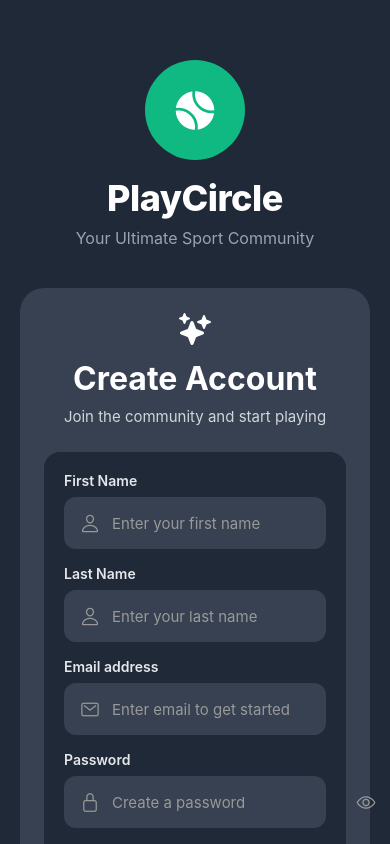
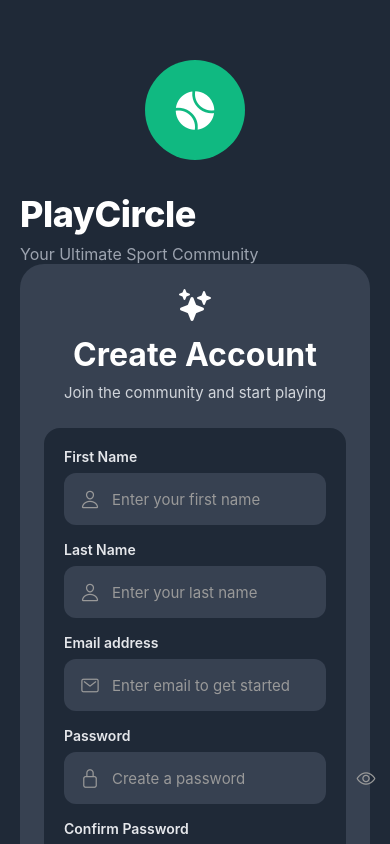
Before and after one commit to bluebillshtml/playcircle, a React Native app: screen /SignUp in a window 390 px wide. Built offline with nearby package versions, Linux system fonts and the light colour scheme.

Commit message:
AnimationsAdded

```diff
--- a/src/screens/SignUpScreen.js
+++ b/src/screens/SignUpScreen.js
@@ -30,22 +30,62 @@ export default function SignUpScreen({ navigation }) {
   const { signUp } = useAuth();
 
   const fadeAnim = useRef(new Animated.Value(0)).current;
-  const slideAnim = useRef(new Animated.Value(30)).current;
+  const slideAnim = useRef(new Animated.Value(50)).current;
+  const logoScale = useRef(new Animated.Value(0.8)).current;
+  const logoRotate = useRef(new Animated.Value(0)).current;
+  const cardScale = useRef(new Animated.Value(0.95)).current;
+  const inputAnims = useRef([...Array(5)].map(() => new Animated.Value(0))).current;
 
   useEffect(() => {
+    // Logo entrance animation
+    Animated.sequence([
+      Animated.parallel([
+        Animated.spring(logoScale, {
+          toValue: 1,
+          tension: 40,
+          friction: 7,
+          useNativeDriver: true,
+        }),
+        Animated.timing(logoRotate, {
+          toValue: 1,
+          duration: 800,
+          useNativeDriver: true,
+        }),
+      ]),
+      // Main content animation
       Animated.parallel([
         Animated.timing(fadeAnim, {
           toValue: 1,
-        duration: 600,
+          duration: 400,
           useNativeDriver: true,
         }),
         Animated.spring(slideAnim, {
           toValue: 0,
-        tension: 50,
+          tension: 40,
           friction: 8,
           useNativeDriver: true,
         }),
+        Animated.spring(cardScale, {
+          toValue: 1,
+          tension: 50,
+          friction: 7,
+          useNativeDriver: true,
+        }),
+      ]),
     ]).start();
+
+    // Stagger input animations
+    Animated.stagger(
+      80,
+      inputAnims.map((anim) =>
+        Animated.spring(anim, {
+          toValue: 1,
+          tension: 50,
+          friction: 7,
+          useNativeDriver: true,
+        })
+      )
+    ).start();
   }, []);
 
   const handleSignUp = async () => {
@@ -108,28 +148,76 @@ export default function SignUpScreen({ navigation }) {
             ]}
           >
             {/* Logo */}
-            <View style={styles.logoContainer}>
+            <Animated.View
+              style={[
+                styles.logoContainer,
+                {
+                  opacity: fadeAnim,
+                  transform: [
+                    { scale: logoScale },
+                    {
+                      rotate: logoRotate.interpolate({
+                        inputRange: [0, 1],
+                        outputRange: ['0deg', '360deg'],
+                      }),
+                    },
+                  ],
+                },
+              ]}
+            >
               <View style={styles.iconCircle}>
                 <Ionicons name="tennisball" size={44} color="#FFFFFF" />
               </View>
+            </Animated.View>
+            <Animated.View style={{ opacity: fadeAnim }}>
               <Text style={styles.brandName}>PlayCircle</Text>
               <Text style={styles.tagline}>Your Ultimate Sport Community</Text>
-            </View>
+            </Animated.View>
 
             {/* Welcome Card */}
-            <View style={styles.welcomeCard}>
-              <View style={styles.welcomeHeader}>
+            <Animated.View
+              style={[
+                styles.welcomeCard,
+                {
+                  opacity: fadeAnim,
+                  transform: [{ scale: cardScale }, { translateY: slideAnim }],
+                },
+              ]}
+            >
+              <Animated.View
+                style={[
+                  styles.welcomeHeader,
+                  {
+                    opacity: fadeAnim,
+                  },
+                ]}
+              >
                 <Ionicons name="sparkles" size={32} color="#FFFFFF" style={styles.sparkleIcon} />
                 <Text style={styles.welcomeTitle}>Create Account</Text>
                 <Text style={styles.welcomeSubtitle}>
                   Join the community and start playing
                 </Text>
-              </View>
+              </Animated.View>
 
               {/* Sign Up Form */}
               <View style={styles.formCard}>
                 {/* First Name Input */}
-                <View style={styles.inputContainer}>
+                <Animated.View
+                  style={[
+                    styles.inputContainer,
+                    {
+                      opacity: inputAnims[0],
+                      transform: [
+                        {
+                          translateX: inputAnims[0].interpolate({
+                            inputRange: [0, 1],
+                            outputRange: [-20, 0],
+                          }),
+                        },
+                      ],
+                    },
+                  ]}
+                >
                   <Text style={styles.label}>First Name</Text>
                   <View style={styles.inputWrapper}>
                     <Ionicons name="person-outline" size={20} color="#999" style={styles.inputIcon} />
@@ -143,10 +231,25 @@ export default function SignUpScreen({ navigation }) {
                       autoCorrect={false}
                     />
                   </View>
-                </View>
+                </Animated.View>
 
                 {/* Last Name Input */}
-                <View style={styles.inputContainer}>
+                <Animated.View
+                  style={[
+                    styles.inputContainer,
+                    {
+                      opacity: inputAnims[1],
+                      transform: [
+                        {
+                          translateX: inputAnims[1].interpolate({
+                            inputRange: [0, 1],
+                            outputRange: [-20, 0],
+                          }),
+                        },
+                      ],
+                    },
+                  ]}
+                >
                   <Text style={styles.label}>Last Name</Text>
                   <View style={styles.inputWrapper}>
                     <Ionicons name="person-outline" size={20} color="#999" style={styles.inputIcon} />
@@ -160,10 +263,25 @@ export default function SignUpScreen({ navigation }) {
                       autoCorrect={false}
                     />
                   </View>
-                </View>
+                </Animated.View>
 
                 {/* Email Input */}
-                <View style={styles.inputContainer}>
+                <Animated.View
+                  style={[
+                    styles.inputContainer,
+                    {
+                      opacity: inputAnims[2],
+                      transform: [
+                        {
+                          translateX: inputAnims[2].interpolate({
+                            inputRange: [0, 1],
+                            outputRange: [-20, 0],
+                          }),
+                        },
+                      ],
+                    },
+                  ]}
+                >
                   <Text style={styles.label}>Email address</Text>
                   <View style={styles.inputWrapper}>
                     <Ionicons name="mail-outline" size={20} color="#999" style={styles.inputIcon} />
@@ -178,10 +296,25 @@ export default function SignUpScreen({ navigation }) {
                       autoCorrect={false}
                     />
                   </View>
-                </View>
+                </Animated.View>
 
                 {/* Password Input */}
-                <View style={styles.inputContainer}>
+                <Animated.View
+                  style={[
+                    styles.inputContainer,
+                    {
+                      opacity: inputAnims[3],
+                      transform: [
+                        {
+                          translateX: inputAnims[3].interpolate({
+                            inputRange: [0, 1],
+                            outputRange: [-20, 0],
+                          }),
+                        },
+                      ],
+                    },
+                  ]}
+                >
                   <Text style={styles.label}>Password</Text>
                   <View style={styles.inputWrapper}>
                     <Ionicons name="lock-closed-outline" size={20} color="#999" style={styles.inputIcon} />
@@ -206,10 +339,25 @@ export default function SignUpScreen({ navigation }) {
                       />
                     </TouchableOpacity>
                   </View>
-                </View>
+                </Animated.View>
 
                 {/* Confirm Password Input */}
-                <View style={styles.inputContainer}>
+                <Animated.View
+                  style={[
+                    styles.inputContainer,
+                    {
+                      opacity: inputAnims[4],
+                      transform: [
+                        {
+                          translateX: inputAnims[4].interpolate({
+                            inputRange: [0, 1],
+                            outputRange: [-20, 0],
+                          }),
+                        },
+                      ],
+                    },
+                  ]}
+                >
                   <Text style={styles.label}>Confirm Password</Text>
                   <View style={styles.inputWrapper}>
                     <Ionicons name="lock-closed-outline" size={20} color="#999" style={styles.inputIcon} />
@@ -234,7 +382,7 @@ export default function SignUpScreen({ navigation }) {
                       />
                     </TouchableOpacity>
                   </View>
-                </View>
+                </Animated.View>
 
                 {/* Sign Up Button */}
                 <TouchableOpacity
@@ -271,7 +419,7 @@ export default function SignUpScreen({ navigation }) {
                   <Text style={styles.signInButtonText}>Already have an account? Sign In</Text>
                 </TouchableOpacity>
               </View>
-            </View>
+            </Animated.View>
 
             {/* Footer */}
             <View style={styles.footer}>
@@ -313,7 +461,7 @@ const styles = StyleSheet.create({
   },
   logoContainer: {
     alignItems: 'center',
-    marginBottom: 40,
+    marginBottom: 16,
   },
   iconCircle: {
     width: 100,
```
Lines whose indentation alone changed are shown as unchanged.
